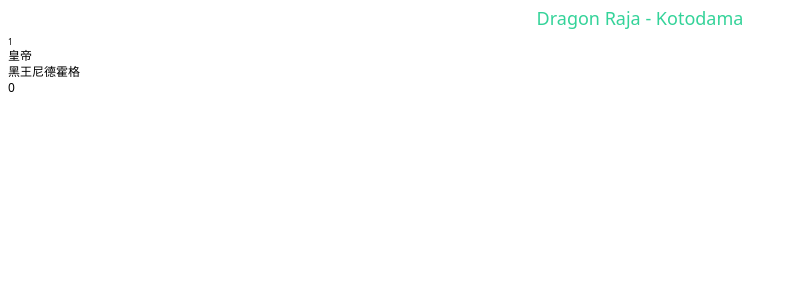
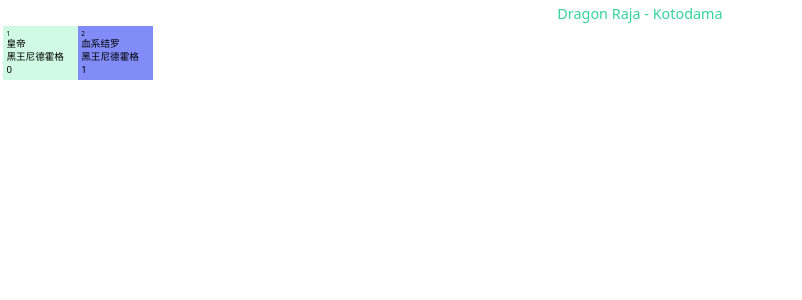
Before and after one commit to sansui-d/Kotodama, a Vue app: page / in a window 1280 px wide. Shown: the top 300 px of the page, without its empty margins (0-802 px from the left). Built offline with nearby package versions, Linux system fonts and the light colour scheme.

Commit message:
card style

```diff
--- a/src/components/Card.vue
+++ b/src/components/Card.vue
@@ -1,15 +1,18 @@
 <script setup lang="ts">
 import { BLOODLINE_ORIGIN, RISK_LEVEL } from '@/constants/enum'
 defineProps<{
-  index: string
-  name: string
-  blood: BLOODLINE_ORIGIN
-  risk: RISK_LEVEL
+  index?: number
+  name?: string
+  blood?: BLOODLINE_ORIGIN
+  risk?: RISK_LEVEL
+  isEmpyt?: boolean
 }>()
+const cardBackground = ['bg-emerald-100', 'bg-indigo-400']
 </script>
 
 <template>
-  <div class="card inline-block p-1">
+  <div v-if="isEmpyt"></div>
+  <div v-else :class="`card inline-block p-1 ${cardBackground[risk ?? 0]}`">
     <div class="text-[0.5rem]">{{ index }}</div>
     <div class="text-xs">{{ name }}</div>
     <div class="text-xs">{{ blood }}</div>
--- /dev/null
+++ b/src/components/CardList.vue
@@ -0,0 +1,29 @@
+<script setup lang="ts">
+import { BLOODLINE_ORIGIN, RISK_LEVEL } from '@/constants/enum'
+import Card from './Card.vue'
+defineProps<{
+  cardListData?: {
+    index?: number
+    name?: string
+    blood?: BLOODLINE_ORIGIN
+    risk?: RISK_LEVEL
+    isEmpyt?: boolean
+  }[]
+}>()
+</script>
+
+<template>
+  <div class="card-list grid grid-cols-17">
+    <Card
+      v-for="card in cardListData"
+      :key="card.index"
+      :index="card.index"
+      :name="card.name"
+      :blood="card.blood"
+      :risk="card.risk"
+      :isEmpyt="card.isEmpyt"
+    />
+  </div>
+</template>
+
+<style scoped></style>
--- a/src/tailwind.css
+++ b/src/tailwind.css
@@ -1,3 +1,7 @@
 @tailwind base;
 @tailwind components;
 @tailwind utilities;
+
+html {
+    font-size: 1vw;
+}
--- a/src/views/HomeView.vue
+++ b/src/views/HomeView.vue
@@ -1,12 +1,68 @@
 <script setup lang="ts">
-import Card from '@/components/Card.vue'
+import CardList from '@/components/CardList.vue'
 import { BLOODLINE_ORIGIN, RISK_LEVEL } from '@/constants/enum'
+const data = [
+  {
+    index: 1,
+    name: '皇帝',
+    blood: BLOODLINE_ORIGIN.BLACK,
+    risk: RISK_LEVEL.NONE
+  },
+  {
+    index: 2,
+    name: '血系结罗',
+    blood: BLOODLINE_ORIGIN.BLACK,
+    risk: RISK_LEVEL.LOW
+  },
+  {
+    isEmpyt: true
+  },
+  {
+    isEmpyt: true
+  },
+  {
+    isEmpyt: true
+  },
+  {
+    isEmpyt: true
+  },
+  {
+    isEmpyt: true
+  },
+  {
+    isEmpyt: true
+  },
+  {
+    isEmpyt: true
+  },
+  {
+    isEmpyt: true
+  },
+  {
+    isEmpyt: true
+  },
+  {
+    isEmpyt: true
+  },
+  {
+    isEmpyt: true
+  },
+  {
+    isEmpyt: true
+  },
+  {
+    isEmpyt: true
+  },
+  {
+    isEmpyt: true
+  }
+]
 </script>
 
 <template>
   <div class="title text-center text-lg text-emerald-400">Dragon Raja - Kotodama</div>
   <div class="card-list">
-    <Card index="1" name="皇帝" :blood="BLOODLINE_ORIGIN.BLACK" :risk="RISK_LEVEL.NONE" />
+    <CardList :cardListData="data" />
   </div>
 </template>
 
--- a/tailwind.config.cjs
+++ b/tailwind.config.cjs
@@ -1,7 +1,11 @@
 module.exports = {
   content: ['./index.html', './src/**/*.{vue,js,ts,jsx,tsx}'],
   theme: {
-    extend: {}
+    extend: {
+      gridTemplateColumns: {
+        '17': 'repeat(17, minmax(0, 1fr))',
+      }
+    }
   },
   plugins: []
 }
```
